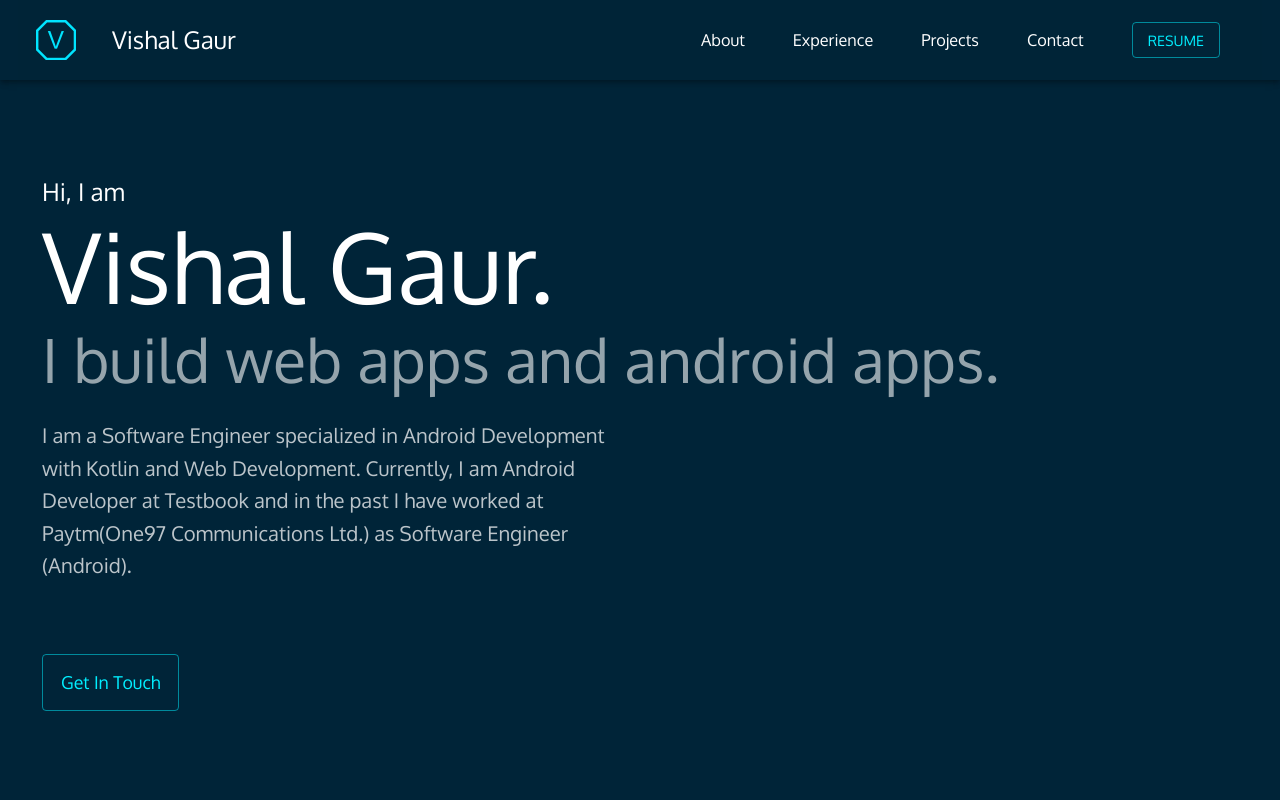
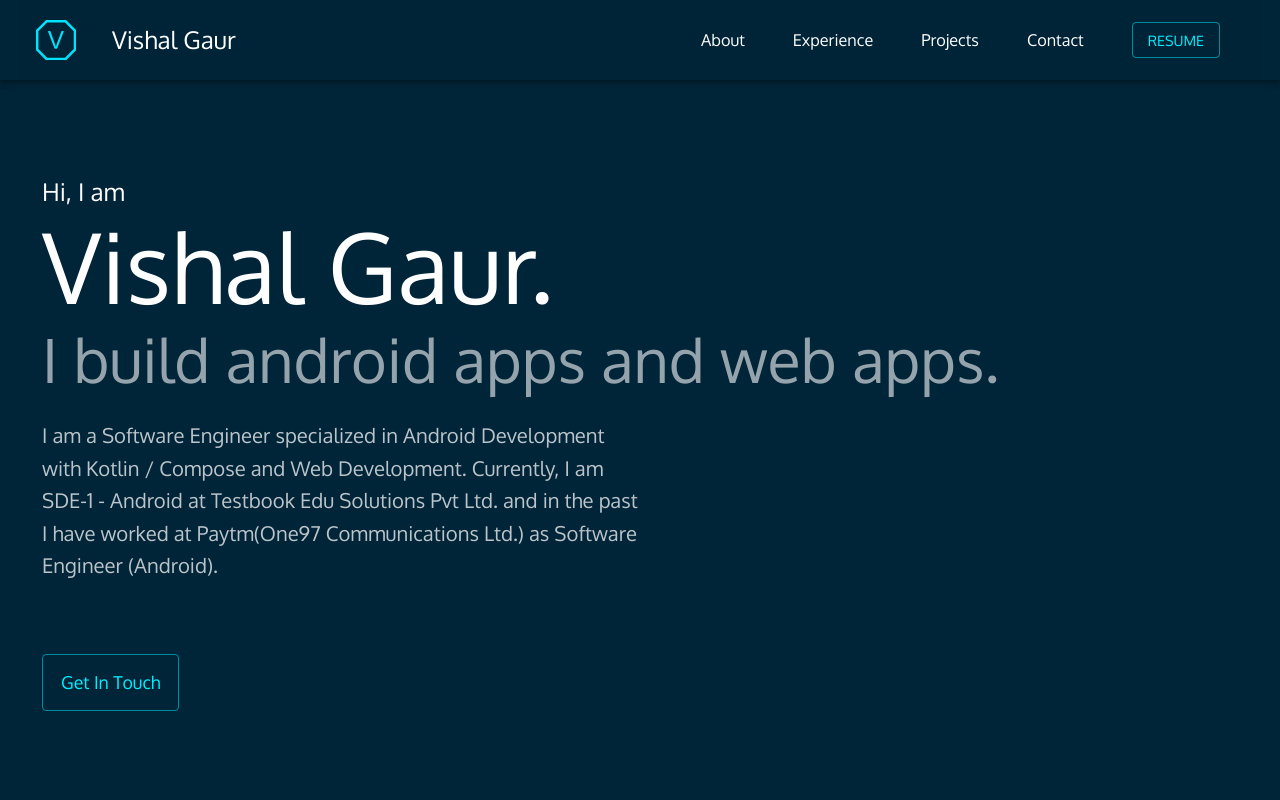
Before and after one commit to i-vishi/my-portfolio, a Next.js app: page / in a window 1280 px wide. Shown: the top 800 px of the page. Built offline with nearby package versions, Linux system fonts and the light colour scheme; no server answers.

Commit message:
updated LandingInfo

```diff
--- a/components/LandingInfo.js
+++ b/components/LandingInfo.js
@@ -51,12 +51,12 @@ export default function LandingInfo() {
           Vishal Gaur.
         </Typography>
         <Typography variant="h2" className={classes.subTitle}>
-          I build web apps and android apps.
+          I build android apps and web apps.
         </Typography>
         <Typography variant="h6" className={classes.topDetailPara}>
-          I am a Software Engineer specialized in Android Development with Kotlin
-          and Web Development. Currently, I am Android Developer at Testbook and in the past I have worked at Paytm(One97
-          Communications Ltd.) as Software Engineer (Android).
+          I am a Software Engineer specialized in Android Development with Kotlin / Compose
+          and Web Development. Currently, I am SDE-1 - Android at Testbook Edu Solutions Pvt Ltd. and
+          in the past I have worked at Paytm(One97 Communications Ltd.) as Software Engineer (Android).
         </Typography>
         <Button
           variant="outlined"
```
